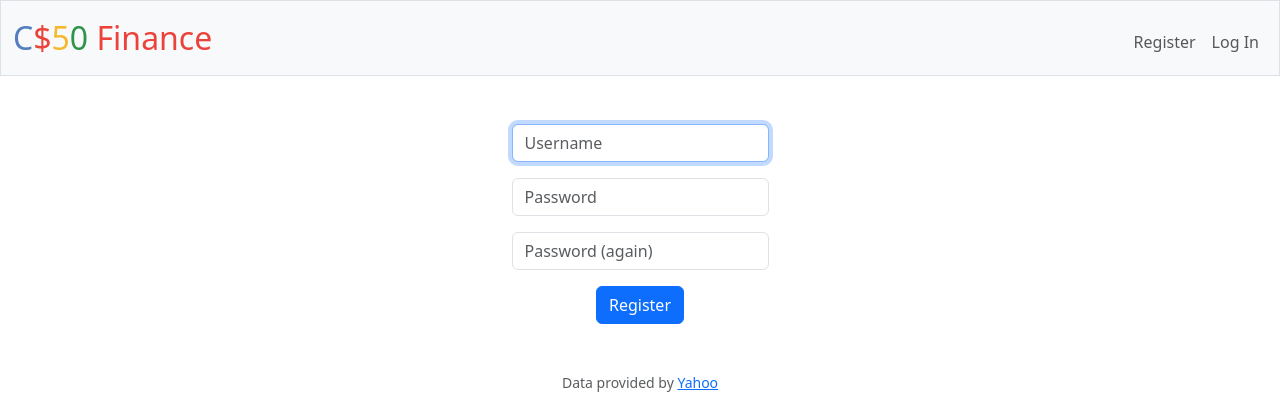
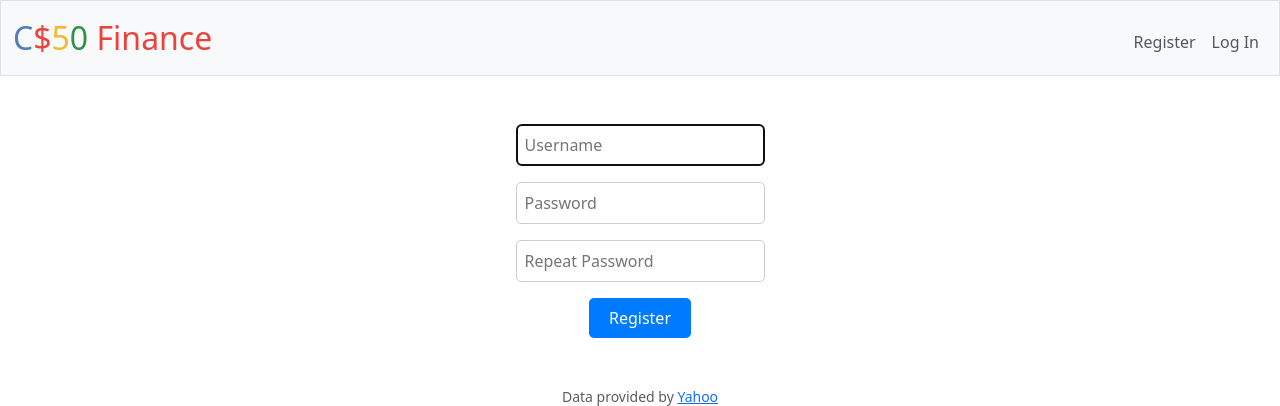
Before and after one commit to faisaltheprofessor/Harvard-CS50, a Flask app: page /register in a window 1280 px wide. Shown: the top 406 px of the page. Run offline with Flask 3, Linux system fonts and the light colour scheme; some libraries are stand-ins or nearby versions.

Commit message:
Sun, Mar 31, 2024, 3:39 AM +02:00

```diff
--- a/finance/templates/register.html
+++ b/finance/templates/register.html
@@ -5,16 +5,20 @@
 {% endblock %}
 
 {% block main %}
+    <div style="text-align: center;">
         <form action="/register" method="post">
             <div class="mb-3">
-            <input autocomplete="off" autofocus class="form-control mx-auto w-auto" id="username" name="username" placeholder="Username" type="text">
+                <input autocomplete="off" autofocus style="padding: 8px; border: 1px solid #ccc; border-radius: 5px;" id="username" name="username" placeholder="Username" type="text" required>
             </div>
             <div class="mb-3">
-            <input class="form-control mx-auto w-auto" id="password" name="password" placeholder="Password" type="password">
+                <input style="padding: 8px; border: 1px solid #ccc; border-radius: 5px;" id="password" name="password" placeholder="Password" type="password" required>
             </div>
             <div class="mb-3">
-        <input class="form-control mx-auto w-auto" name="confirmation" placeholder="Password (again)" type="password">
+                <input style="padding: 8px; border: 1px solid #ccc; border-radius: 5px;" name="confirmation" placeholder="Repeat Password" type="password" required>
             </div>
-        <button class="btn btn-primary" type="submit">Register</button>
+            <div>
+                <button style="padding: 8px 20px; background-color: #007bff; color: #fff; border: none; border-radius: 5px; cursor: pointer;" type="submit">Register</button>
+            </div>
         </form>
-{% endblock %}f
+    </div>
+{% endblock %}
```
Also changed, not shown: finance/templates/index.html (+9 -8 lines), finance/templates/login.html (+7 -3 lines), finance/finance.db. Lines whose indentation alone changed are shown as unchanged.
